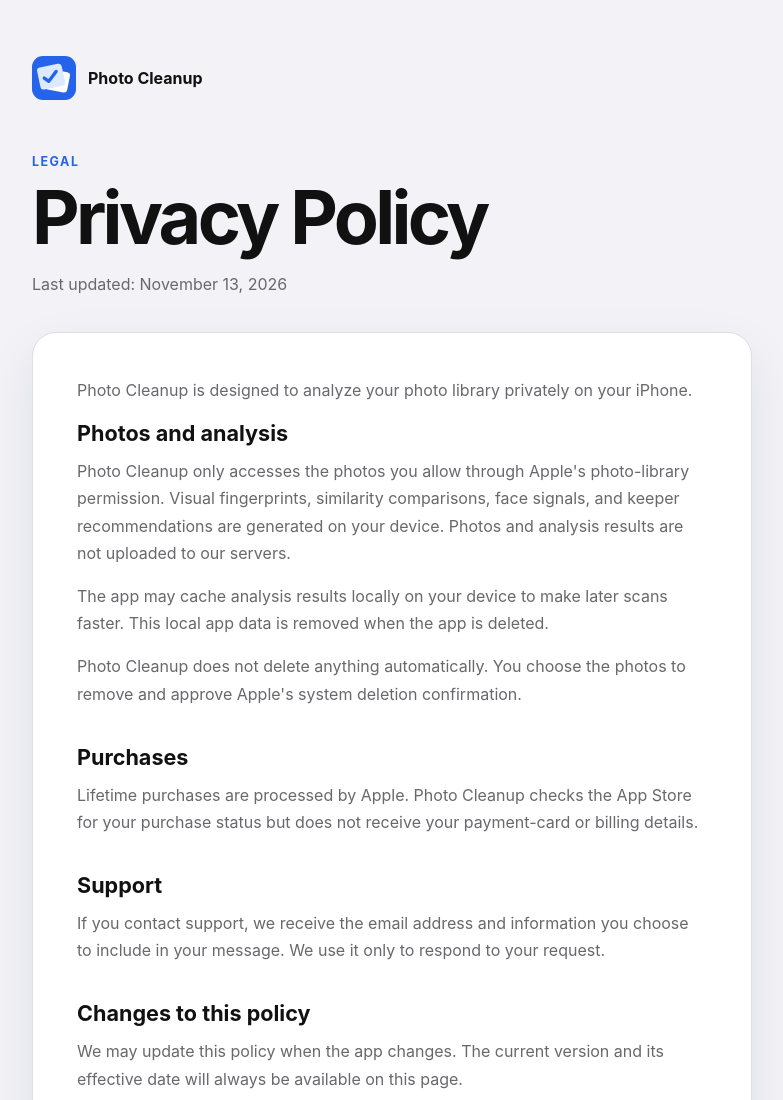
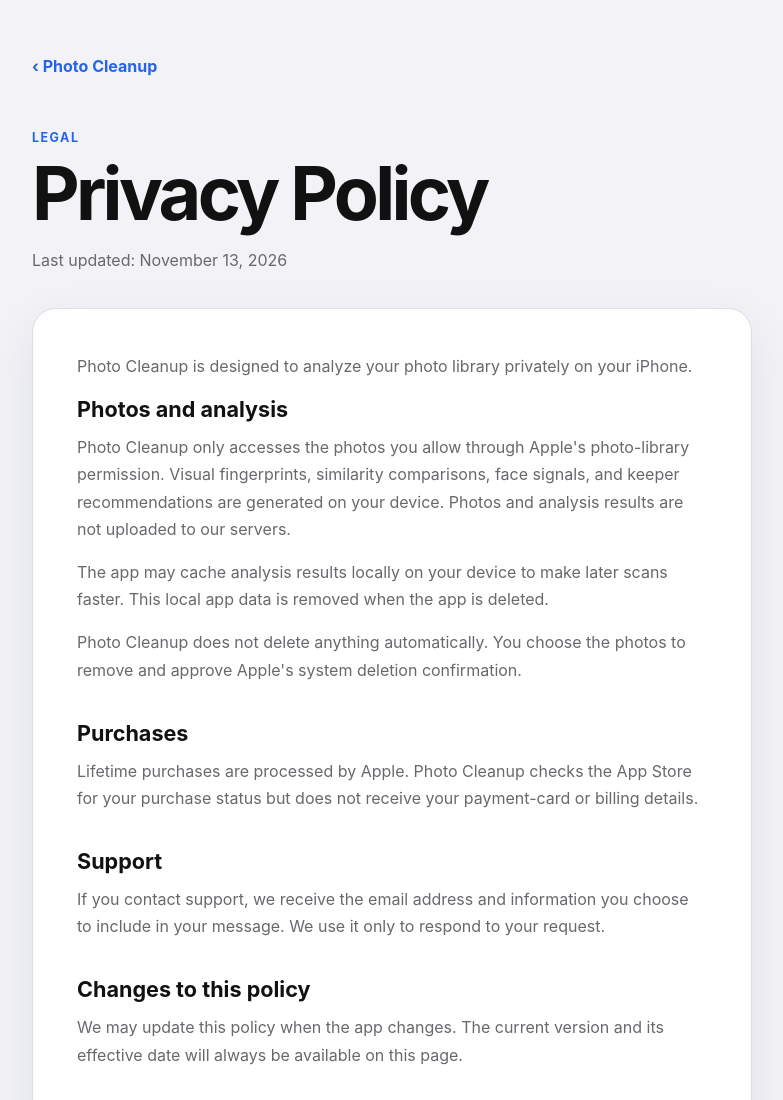
Before and after one commit to senad87/photo-cleanup-legal, a plain HTML site: page privacy.html in a window 1280 px wide. Shown: the top 1100 px of the page, without its empty margins (248-1031 px from the left). Drawn offline with Linux system fonts and the light colour scheme.

Commit message:
Restore simple legal page navigation

```diff
--- a/privacy.html
+++ b/privacy.html
@@ -13,10 +13,7 @@
 </head>
 <body>
   <main class="shell document">
-    <a class="compact-brand" href="index.html" aria-label="Photo Cleanup home">
-      <img src="app-icon.svg" alt="">
-      <span>Photo Cleanup</span>
-    </a>
+    <a class="back-link" href="index.html">‹ Photo Cleanup</a>
 
     <header class="document-header">
       <p class="eyebrow">Legal</p>
--- a/styles.css
+++ b/styles.css
@@ -165,24 +165,11 @@ footer p {
   max-width: 720px;
 }
 
-.compact-brand {
-  display: inline-flex;
-  align-items: center;
-  gap: 12px;
+.back-link {
+  display: inline-block;
   margin-bottom: 54px;
-  color: var(--text);
   font-weight: 650;
   text-decoration: none;
-}
-
-.compact-brand img {
-  width: 44px;
-  height: 44px;
-  border-radius: 11px;
-}
-
-.compact-brand:hover span {
-  color: var(--brand);
 }
 
 .document-header {
```
Also changed, not shown: support.html (+1 -4 lines).
